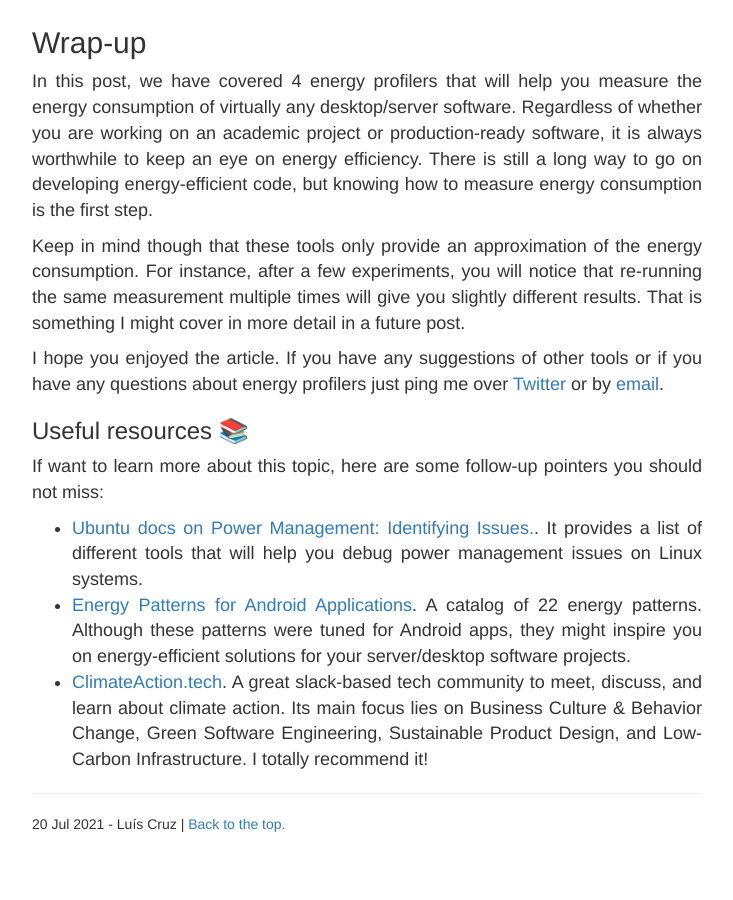
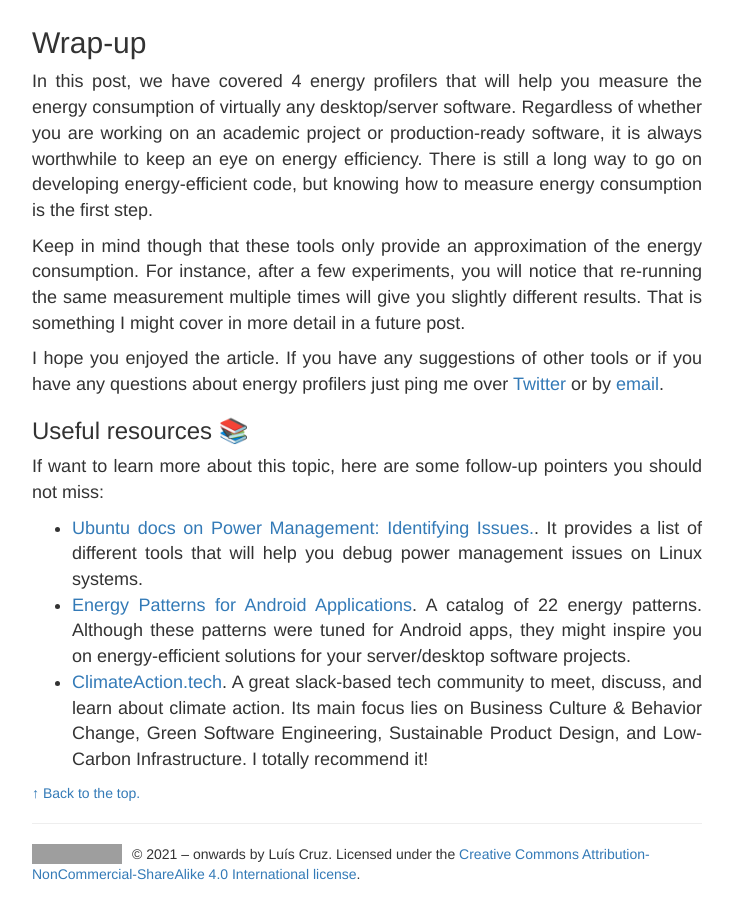
Before and after one commit to luiscruz/luiscruz.github.io, a Jekyll site: the page built from _posts/2021-07-20-measuring-energy.md, in a window 1280 px wide and 900 px high, scrolled down 10098 px. Shown: the whole window, without its empty margins (273-1006 px from the left). Built offline with Jekyll 4.4.1, drawn with Linux system fonts in a browser that asks for light colours; formulas are drawn with MathJax 3; before the commit the page ends 10948 px from its top, so only the background shows below that; some of the changed text lies outside the part shown; grey boxes are pictures that could not be loaded.

Commit message:
updated blog post measuring-energy; add copyright

```diff
--- a/_layouts/default.html
+++ b/_layouts/default.html
@@ -1,7 +1,11 @@
 <!DOCTYPE html>
 <html>
 <head>
-  <title>Luís Cruz</title>
+  {% if page.title %}
+    <title>Luís Cruz – {{page.title}}</title>
+  {% else %}
+    <title>{{ site.title }}</title>
+  {% endif %}
   <meta charset="UTF-8">
   <meta name="viewport" content="width=device-width, initial-scale=1.0">
   <!-- metdata -->
--- a/_layouts/post.html
+++ b/_layouts/post.html
@@ -11,10 +11,12 @@ layout: default
 <em>{{page.summary}}</em>
 </p>
 <br/>
-
 {{ content }}
 </div>
+
+<p><a href="#">&uarr; Back to the top.</a></p>
+
 <hr/>
-<p>{{ page.date | date_to_string }} - Luís Cruz |
-<a href="#">Back to the top.</a></p>
+
+<p><img class="pull-left" style="margin-right:10px" src="https://mirrors.creativecommons.org/presskit/buttons/88x31/svg/by-nc-sa.svg"/> &copy; {{ page.date | date: "%Y" }} – onwards by Luís Cruz. Licensed under the <a href="https://creativecommons.org/licenses/by-nc-sa/4.0/">Creative Commons Attribution-NonCommercial-ShareAlike 4.0 International license</a>.</p>
 </div>
```
Also changed, not shown: _posts/2021-07-20-measuring-energy.md (+1 -1 lines).
